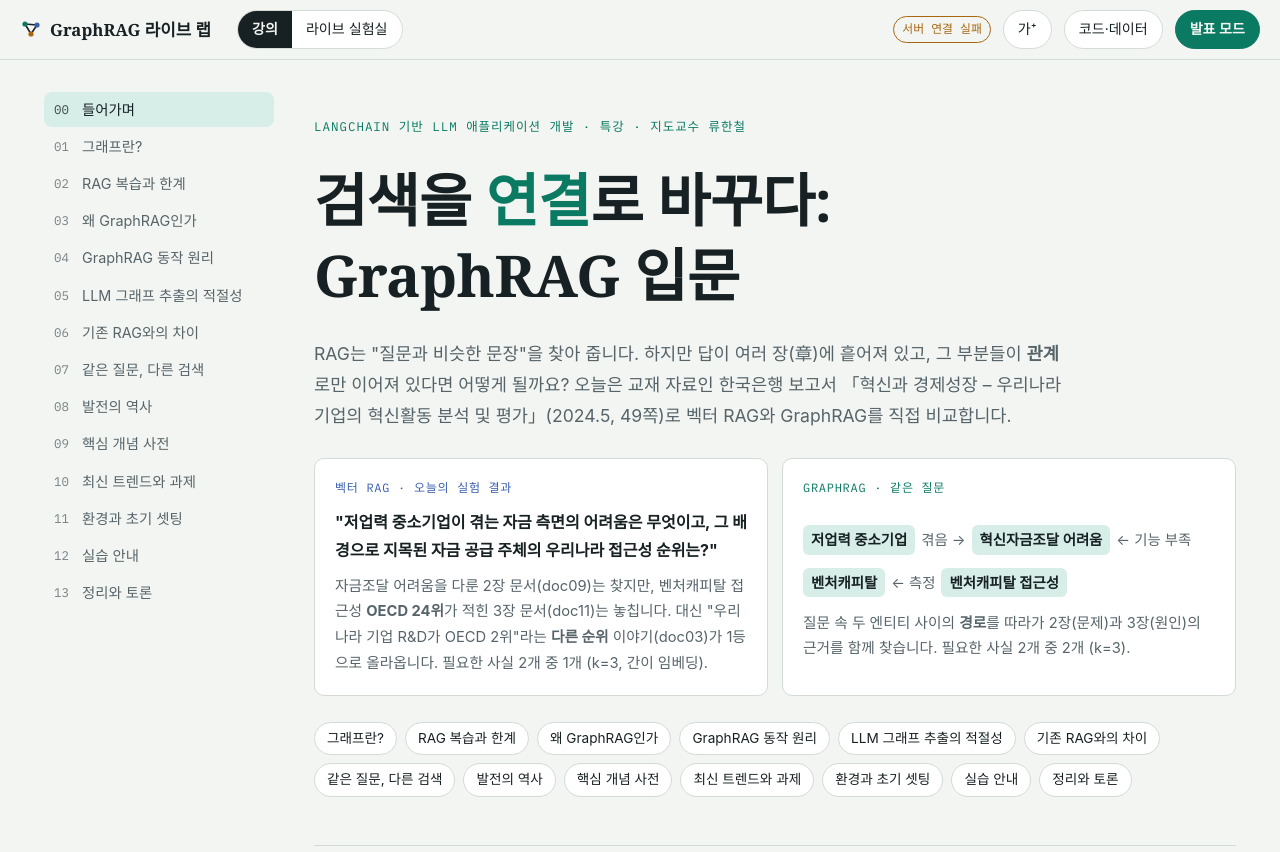
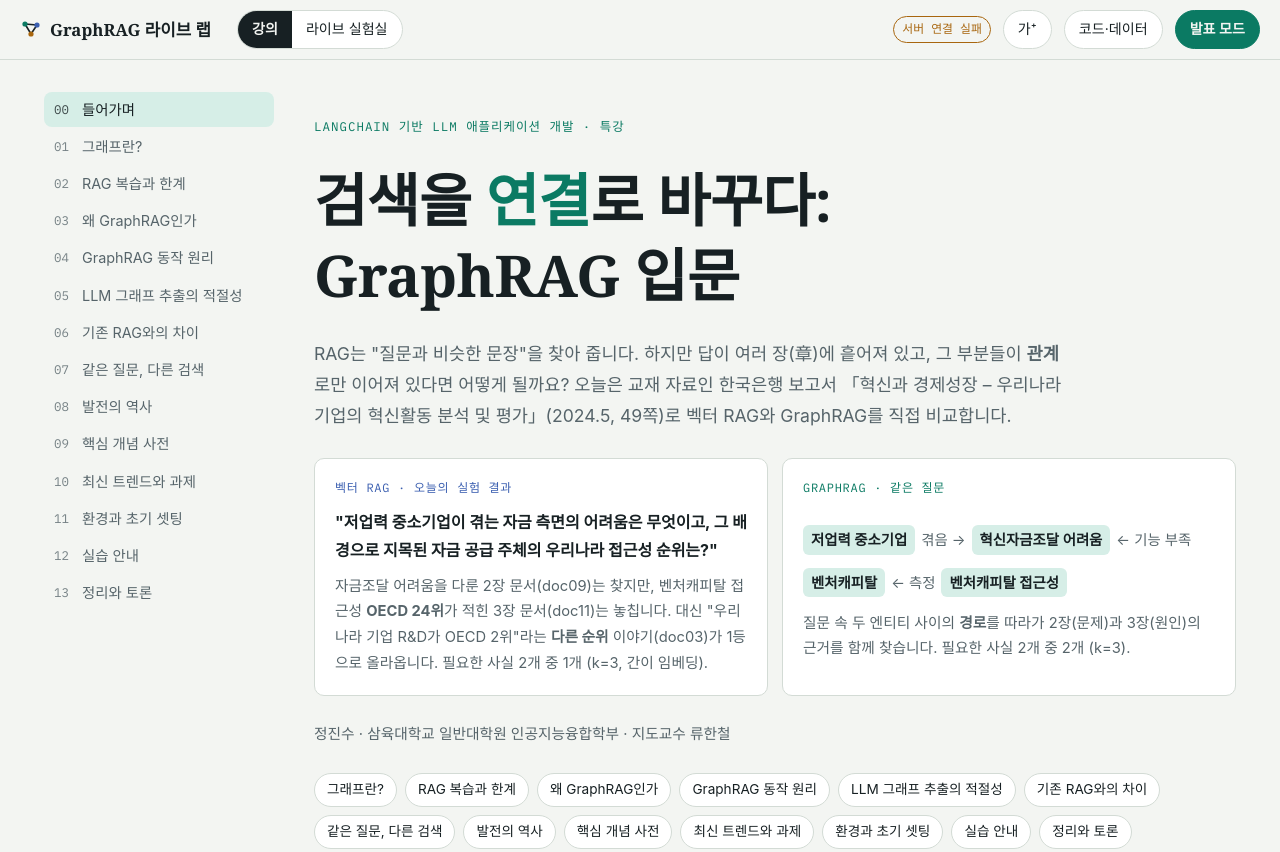
Before and after one commit to JinsuChung/graphrag-live-lab, a plain HTML site: page app/static/index.html in a window 1280 px wide. Shown: the top 852 px of the page. Drawn offline with nearby package versions, Linux system fonts and the light colour scheme; no server answers; a web font is replaced by a local one.

Commit message:
제작자·소속 표기 (정진수, 삼육대학교 일반대학원 인공지능융합학부, 지도교수 류한철)
Co-Authored-By: Claude Opus 5.5 <noreply@anthropic.com>

```diff
--- a/app/static/index.html
+++ b/app/static/index.html
@@ -35,7 +35,7 @@
 
 <!-- ───────────────────────── 0. 표지 ───────────────────────── -->
 <section id="intro" class="hero" data-title="들어가며">
-  <p class="eyebrow">LangChain 기반 LLM 애플리케이션 개발 · 특강 · 지도교수 류한철</p>
+  <p class="eyebrow">LangChain 기반 LLM 애플리케이션 개발 · 특강</p>
   <h1>검색을 <em>연결</em>로 바꾸다:<br>GraphRAG 입문</h1>
   <p class="lead">RAG는 "질문과 비슷한 문장"을 찾아 줍니다. 하지만 답이 여러 장(章)에 흩어져 있고, 그 부분들이 <b>관계</b>로만 이어져 있다면 어떻게 될까요? 오늘은 교재 자료인 한국은행 보고서 「혁신과 경제성장 – 우리나라 기업의 혁신활동 분석 및 평가」(2024.5, 49쪽)로 벡터 RAG와 GraphRAG를 직접 비교합니다.</p>
   <div class="hero-q">
@@ -50,6 +50,7 @@
       <p style="color:var(--muted);font-size:.92rem">질문 속 두 엔티티 사이의 <b>경로</b>를 따라가 2장(문제)과 3장(원인)의 근거를 함께 찾습니다. 필요한 사실 2개 중 2개 (k=3).</p>
     </div>
   </div>
+  <p class="byline">정진수 · 삼육대학교 일반대학원 인공지능융합학부 · 지도교수 류한철</p>
   <div class="agenda" id="agenda"></div>
 </section>
 
--- a/app/static/lab.css
+++ b/app/static/lab.css
@@ -221,3 +221,5 @@ table.t td:first-child{min-width:120px}
 .gold .grp.no{border-color:var(--warn)}
 .gold .or{font-size:.7rem;color:var(--muted)}
 #vis .n text{font-size:17px;stroke-width:5px}
+
+.byline{font-size:.92rem;color:var(--muted)}
```
Also changed, not shown: 2 other files.
